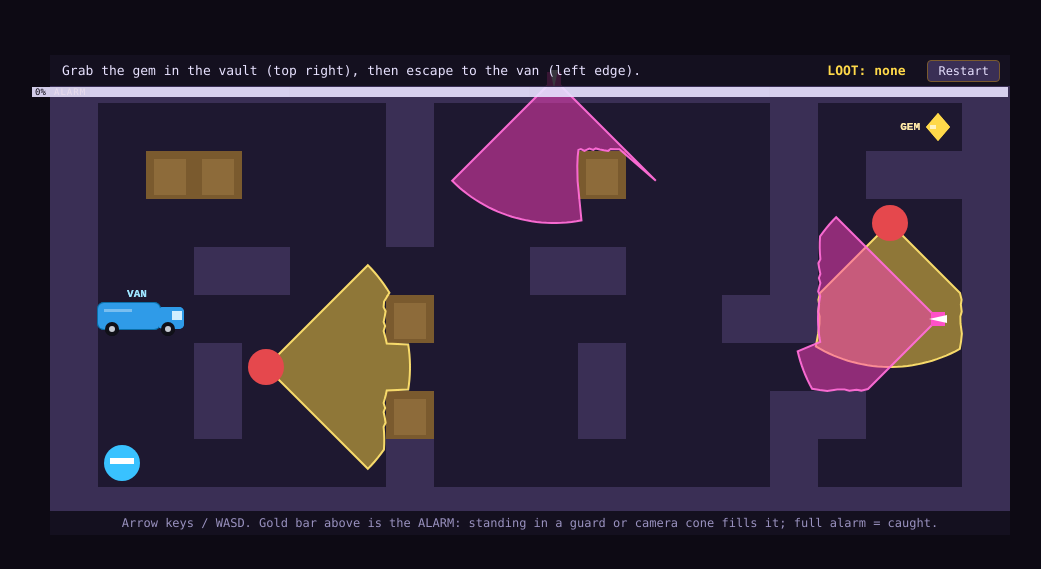
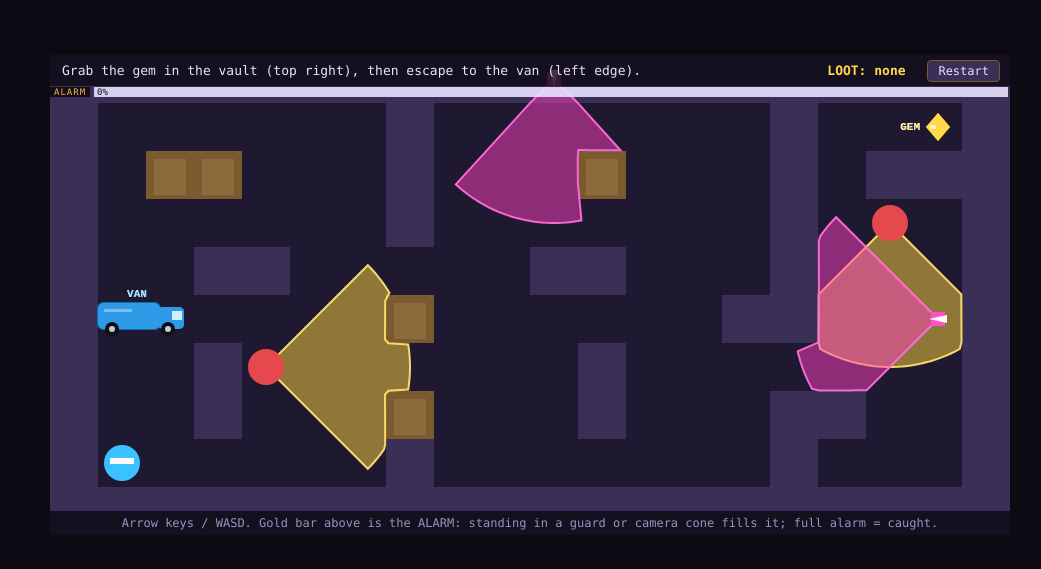
Before and after one commit to silver-byte/best-heist-game-20261122-0559, a plain HTML site: page game/index.html in a window 1280 px wide. Shown: the part 105-674 px from the top of the page, without its empty margins (110-1151 px from the left). Drawn offline with Linux system fonts and the light colour scheme.

Commit message:
Heist entry: supercover LOS (wall-corner sightlines blocked), 2-play alarm frame at 34% in camera cone, win overlay click-through

```diff
--- a/game/game.js
+++ b/game/game.js
@@ -61,9 +61,8 @@
   // row 6 (the middle corridor); guard 1 loops the right chamber.
   // Each guard's start facing (set in reset()) points down an open
   // stretch, so its cone reads as a full fan in every screenshot.
-  // The play shot runs 13 successful moves (2 of its 15 scripted moves
-  // are blocked by a wall), so both routes are tuned so the guards show
-  // a full fan after exactly 13 steps without spotting the player.
+  // The play shot runs 14 successful moves; the guards end mid-patrol
+  // with full fans, and the thief ends inside the top camera's cone.
   var guards = [
     { wx: [4, 9], wy: [6, 6], idx: 0, x: 4, y: 6, dir: 'right' },
     { wx: [17, 18, 17], wy: [3, 3, 7], idx: 0, x: 17, y: 3, dir: 'down' }
@@ -102,15 +101,56 @@ function reset(keepStatus) {
   }
 
   // Vision cone: for watcher at (wx,wy) facing cardinal dir, return set of cone tile keys.
+  // Supercover line of sight, shared by detection (lineBlocked) and the
+  // drawn fan (rayEnd) so the two agree by construction. walkLOS walks a
+  // ray cell by cell (Amanatides-Woo DDA) from (px,py) along (dx,dy) up to
+  // maxDist tile units; visit(cells, t) gets the cells entered at each
+  // step -- one cell, or three at an exact grid corner (the two side cells
+  // plus the diagonal cell). A wall/crate touching the line at a corner
+  // blocks sight, which the old diagonal-only sampling missed: it walked
+  // (4,6)->(3,5)->(2,5) and never saw the wall at (3,6) that the true
+  // centre-to-centre line crosses. Returning false from visit stops the
+  // walk; walkLOS returns the distance at which it stopped, or maxDist.
+  function walkLOS(px, py, dx, dy, maxDist, visit) {
+    var cx = Math.floor(px), cy = Math.floor(py);
+    var stepX = dx > 0 ? 1 : -1, stepY = dy > 0 ? 1 : -1;
+    var tDeltaX = dx !== 0 ? Math.abs(1 / dx) : Infinity;
+    var tDeltaY = dy !== 0 ? Math.abs(1 / dy) : Infinity;
+    var tMaxX = dx > 0 ? (cx + 1 - px) / dx : dx < 0 ? (cx - px) / dx : Infinity;
+    var tMaxY = dy > 0 ? (cy + 1 - py) / dy : dy < 0 ? (cy - py) / dy : Infinity;
+    var EPS = 1e-9, t = 0;
+    while (t < maxDist) {
+      var tN = Math.min(tMaxX, tMaxY);
+      if (tN > maxDist || tN === Infinity) break;
+      if (Math.abs(tMaxX - tMaxY) <= EPS) {
+        var cells = [[cx + stepX, cy], [cx, cy + stepY], [cx + stepX, cy + stepY]];
+        t = tN; tMaxX += tDeltaX; tMaxY += tDeltaY;
+        cx += stepX; cy += stepY;
+        if (visit(cells, t) === false) return t;
+      } else if (tMaxX < tMaxY) {
+        cx += stepX; t = tMaxX; tMaxX += tDeltaX;
+        if (visit([[cx, cy]], t) === false) return t;
+      } else {
+        cy += stepY; t = tMaxY; tMaxY += tDeltaY;
+        if (visit([[cx, cy]], t) === false) return t;
+      }
+    }
+    return maxDist;
+  }
   function lineBlocked(x0, y0, x1, y1) {
-    var dx = Math.sign(x1 - x0), dy = Math.sign(y1 - y0);
-    var cx = x0, cy = y0;
-    while (cx !== x1 || cy !== y1) {
-      if (cx !== x0 || cy !== y0) { if (blocksLOS(cx, cy)) return true; }
-      if (cx !== x1) cx += dx;
-      if (cy !== y1) cy += dy;
-    }
-    return false;
+    var dx = x1 - x0, dy = y1 - y0;
+    var dist = Math.sqrt(dx * dx + dy * dy);
+    // Normalised direction so walkLOS's t is in tile units and the segment
+    // ends at t == dist (the target centre).
+    var stopped = walkLOS(x0 + 0.5, y0 + 0.5, dx / dist, dy / dist, dist, function (cells) {
+      for (var i = 0; i < cells.length; i++) {
+        var c = cells[i];
+        if (c[0] === x1 && c[1] === y1) continue; // the target tile never blocks
+        if (blocksLOS(c[0], c[1])) return false;
+      }
+      return true;
+    });
+    return stopped < dist;
   }
   function coneOf(wx, wy, dir) {
     var d = DIRS[dir];
@@ -218,11 +258,11 @@ statusText = 'Grab the gem in the vault (top right), then escape to the van (lef
   // Vision-cone fan: one true sector per watcher, built by raycasting.
   // Each ray starts at the watcher centre, runs along the facing
   // direction +/-45 degrees (90 degrees total), and stops at the
-  // 3-tile detection radius or at the first wall / crate tile
-  // (blocksLOS). Ray endpoints joined in order give a sector whose
-  // outer edge is a natural arc (2-degree steps). Detection (coneOf)
-  // uses the same +/-45-degree rule (|cross| <= dot), so the drawn
-  // fan and the alarm zone now match.
+  // 3-tile detection radius or at the first wall / crate tile. The ray
+  // marches with the same supercover walkLOS as detection (lineBlocked),
+  // corners included, so the drawn fan and the alarm zone are cut by the
+  // same rule. Detection (coneOf) uses the same +/-45-degree rule
+  // (|cross| <= dot).
   function dirAngle(dir) {
     if (dir === 'right') return 0;
     if (dir === 'down') return Math.PI / 2;
@@ -230,17 +270,20 @@ statusText = 'Grab the gem in the vault (top right), then escape to the van (lef
     return -Math.PI / 2;
   }
   function rayEnd(cx, cy, ang, wx, wy) {
-    var R = 3 * TILE, STEP = 3;
+    // Same supercover traversal as detection (lineBlocked): the ray stops
+    // at the first wall/crate cell it touches, corners included, so the
+    // drawn sector and the alarm zone are cut by the same rule.
     var dx = Math.cos(ang), dy = Math.sin(ang);
-    var px = cx, py = cy, t;
-    for (t = STEP; t <= R; t += STEP) {
-      var nx = cx + dx * t, ny = cy + dy * t;
-      var tx = Math.floor(nx / TILE), ty = Math.floor(ny / TILE);
-      if (tx < 0 || ty < 0 || tx >= W || ty >= H) break;
-      if ((tx !== wx || ty !== wy) && blocksLOS(tx, ty)) break;
-      px = nx; py = ny;
-    }
-    return { x: px, y: py };
+    var stopped = walkLOS(cx / TILE, cy / TILE, dx, dy, 3, function (cells) {
+      for (var i = 0; i < cells.length; i++) {
+        var c = cells[i];
+        if (c[0] === wx && c[1] === wy) continue; // the watcher tile never blocks
+        if (blocksLOS(c[0], c[1])) return false;
+      }
+      return true;
+    });
+    var d = stopped >= 3 ? 3 : Math.max(0, stopped - 0.02);
+    return { x: cx + dx * d * TILE, y: cy + dy * d * TILE };
   }
   function drawConeFan(cn) {
     var cx = cn.x * TILE + TILE / 2, cy = cn.y * TILE + TILE / 2;
@@ -335,7 +378,9 @@ statusText = 'Grab the gem in the vault (top right), then escape to the van (lef
       barEl.style.background = 'linear-gradient(90deg,#ffb347,#ff7a3c,#ff5050)';
     }
     pctEl.textContent = Math.round(alarm) + '%';
-    pctEl.style.left = (960 * (alarm / 100) - 18) + 'px';
+    // Keep the readout inside the bar: at 0% it used to sit at -18px, on top
+    // of the ALARM label. Clamp it right of the label and inside the bar.
+    pctEl.style.left = Math.min(Math.max(44, 960 * (alarm / 100) - 18), 926) + 'px';
   }
 
   function drawGem(x, y) {
@@ -450,9 +495,12 @@ statusText = 'Grab the gem in the vault (top right), then escape to the van (lef
   }
   function runPlayShot() {
     reset(false);
-    // scripted sequence ending with the player alive, mid-level, near a crate,
-    // a guard cone and a camera cone visible nearby but not spotting the player.
-    var seq = ['up','up','up','up','up','right','right','right','right','right','right','right','down','down','down'];
+    // Scripted sequence (14 successful moves): the thief slips up the left
+    // edge, crosses the middle corridor (a guard spots him at step 7, the
+    // alarm decays as he breaks away), and ends at (10,3) inside the top
+    // camera's downward cone with the alarm at 34% -- thief and pink cone
+    // in the same frame, a guard cone visible just below him.
+    var seq = ['up','up','up','right','right','right','right','up','right','right','right','up','right','right'];
     for (var i = 0; i < seq.length; i++) move(seq[i]);
     justCaught = false;
     draw();
@@ -484,6 +532,10 @@ statusText = 'Grab the gem in the vault (top right), then escape to the van (lef
     },
     findCrateCover: function () {
       var dirs4 = ['right', 'down', 'left', 'up'];
+      // Only tiles that are out of every cone RIGHT NOW count: the search
+      // below looks at hypothetical patrol positions, and a tile occluded
+      // from one of those can still be visible from the current position.
+      var now = allCones();
       // guard positions across their patrol loop
       var guardPos = [];
       for (var gi = 0; gi < guards.length; gi++) {
@@ -507,7 +559,7 @@ statusText = 'Grab the gem in the vault (top right), then escape to the van (lef
             var tx = wpx + ox, ty = wpy + oy;
             if (tx < 0 || ty < 0 || tx >= W || ty >= H) continue;
             if (grid[ty][tx] !== '.') continue;
-            if (blockedByCrate(wpx, wpy, tx, ty)) return { x: tx, y: ty, gx: wpx, gy: wpy };
+            if (blockedByCrate(wpx, wpy, tx, ty) && !inAnyCone(now, tx, ty)) return { x: tx, y: ty, gx: wpx, gy: wpy };
           }
         }
       }
@@ -526,7 +578,7 @@ statusText = 'Grab the gem in the vault (top right), then escape to the van (lef
             var tx2 = cm.x + ox2, ty2 = cm.y + oy2;
             if (tx2 < 0 || ty2 < 0 || tx2 >= W || ty2 >= H) continue;
             if (grid[ty2][tx2] !== '.') continue;
-            if (blockedByCrate(cm.x, cm.y, tx2, ty2)) return { x: tx2, y: ty2, gx: cm.x, gy: cm.y };
+            if (blockedByCrate(cm.x, cm.y, tx2, ty2) && !inAnyCone(now, tx2, ty2)) return { x: tx2, y: ty2, gx: cm.x, gy: cm.y };
           }
         }
       }
@@ -536,18 +588,35 @@ statusText = 'Grab the gem in the vault (top right), then escape to the van (lef
     patrols: function () { return guards.map(function (g) { return { wx: g.wx.slice(), wy: g.wy.slice() }; }); },
     solid: function (x, y) { return solidAt(x, y); },
     los: function (x0, y0, x1, y1) { return lineBlocked(x0, y0, x1, y1); },
+    fanRay: function (wx, wy, deg) {
+      var p = rayEnd(wx * TILE + TILE / 2, wy * TILE + TILE / 2, deg * Math.PI / 180, wx, wy);
+      return { x: p.x, y: p.y };
+    },
     applyAlarm: function () { var r = applyAlarm(); draw(); return r; } };
   function blockedByCrate(x0, y0, x1, y1) {
-    var dx = Math.sign(x1 - x0), dy = Math.sign(y1 - y0);
-    var cx = x0, cy = y0;
-    while (cx !== x1 || cy !== y1) {
-      if (cx !== x0 || cy !== y0) {
-        if (grid[cy][cx] === 'C') return true;
-        if (grid[cy][cx] === '#') return false;
+    // Same supercover walk as lineBlocked: true when the first thing the
+    // sightline touches is a crate (a wall first means the crate behind it
+    // is not the cover; a wall and a crate touching the same corner count
+    // as the wall winning).
+    var dx = x1 - x0, dy = y1 - y0;
+    var dist = Math.sqrt(dx * dx + dy * dy);
+    var found = false;
+    walkLOS(x0 + 0.5, y0 + 0.5, dx / dist, dy / dist, dist, function (cells) {
+      // A wall (or the map edge) anywhere in this step wins over a crate
+      // in the same step.
+      for (var i = 0; i < cells.length; i++) {
+        var c = cells[i];
+        if (c[0] === x1 && c[1] === y1) continue;
+        if (!grid[c[1]] || grid[c[1]][c[0]] === undefined) return false;
+        if (grid[c[1]][c[0]] === '#') return false;
       }
-      if (cx !== x1) cx += dx;
-      if (cy !== y1) cy += dy;
-    }
-    return false;
+      for (var j = 0; j < cells.length; j++) {
+        var d = cells[j];
+        if (d[0] === x1 && d[1] === y1) continue;
+        if (grid[d[1]] && grid[d[1]][d[0]] === 'C') { found = true; return false; }
+      }
+      return true;
+    });
+    return found;
   }
 })();
--- a/game/index.html
+++ b/game/index.html
@@ -36,7 +36,8 @@
     border-top:1px solid #3a2f55;z-index:5;}
   #win{position:absolute;left:0;top:0;width:960px;height:480px;display:none;
     background:rgba(10,8,16,.72);color:#2fce6b;font-size:40px;font-weight:bold;
-    align-items:center;justify-content:center;text-align:center;z-index:8;letter-spacing:1px;}
+    align-items:center;justify-content:center;text-align:center;z-index:8;letter-spacing:1px;
+    pointer-events:none;}
 </style>
 </head>
 <body>
```
Also changed, not shown: screenshots/1-start.jpg, screenshots/2-play.jpg, screenshots/3-caught.jpg, screenshots/4-end.jpg.
